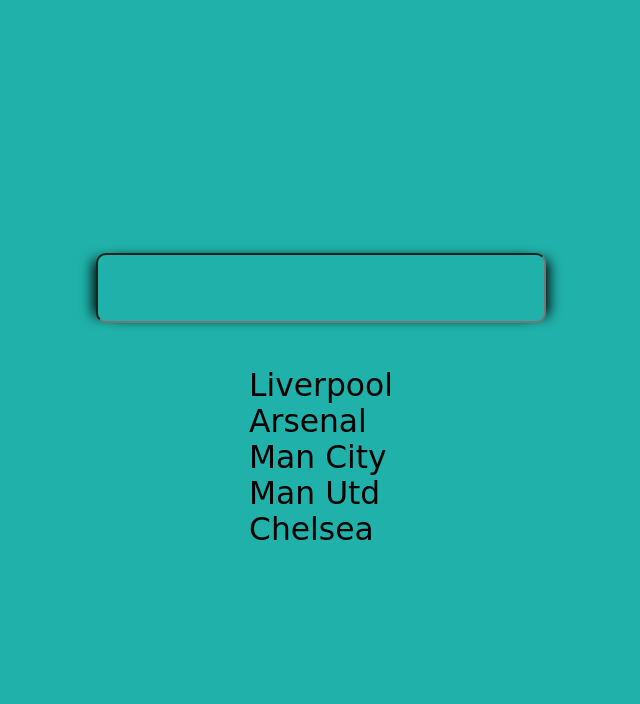
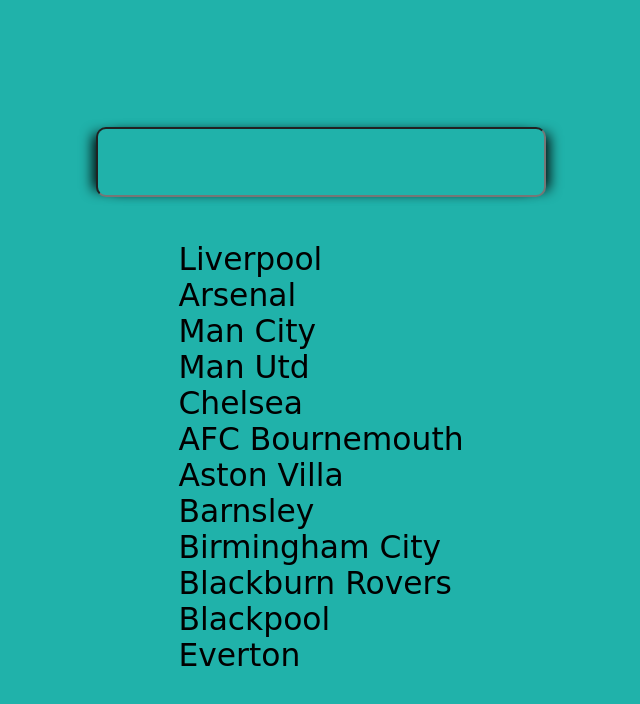
Before and after one commit to yaasir007/search-js, a plain HTML site: page index.html in a window 1280 px wide. Shown: the whole page, without its empty margins (319-959 px from the left). Drawn offline with Linux system fonts and the light colour scheme; a web font is replaced by a local one.

Commit message:
app completed

```diff
--- a/app.js
+++ b/app.js
@@ -1,7 +1,6 @@
 const searchbarElement = document.querySelector(".searchbar");
 const teamsElement = document.querySelector(".teams");
 const teamElement = document.querySelectorAll(".team");
-
 
 searchbarElement.addEventListener("keyup", () => {
   let searchbarValue = document.querySelector(".searchbar").value;
@@ -16,5 +15,4 @@ searchbarElement.addEventListener("keyup", () => {
       teamElement[i].style.display = "list-item";
     }
   }
-
 });
--- a/index.html
+++ b/index.html
@@ -20,6 +20,13 @@
           <li class="team">Man City</li>
           <li class="team">Man Utd</li>
           <li class="team">Chelsea</li>
+          <li class="team">AFC Bournemouth</li>
+          <li class="team">Aston Villa</li>
+          <li class="team">Barnsley</li>
+          <li class="team">Birmingham City</li>
+          <li class="team">Blackburn Rovers</li>
+          <li class="team">Blackpool</li>
+          <li class="team">Everton</li>
         </ul>
       </div>
     </div>
```
